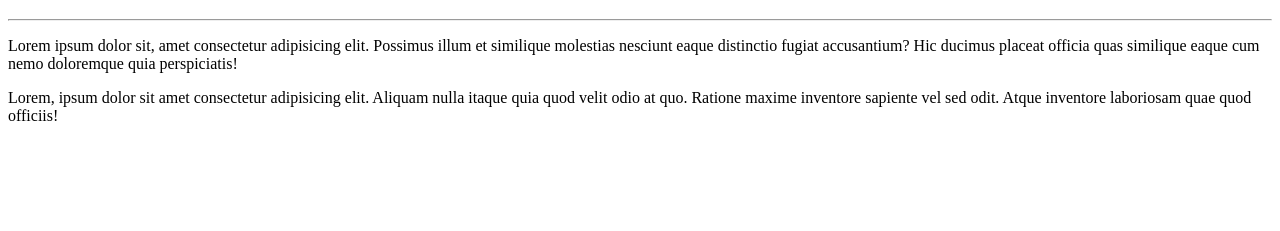
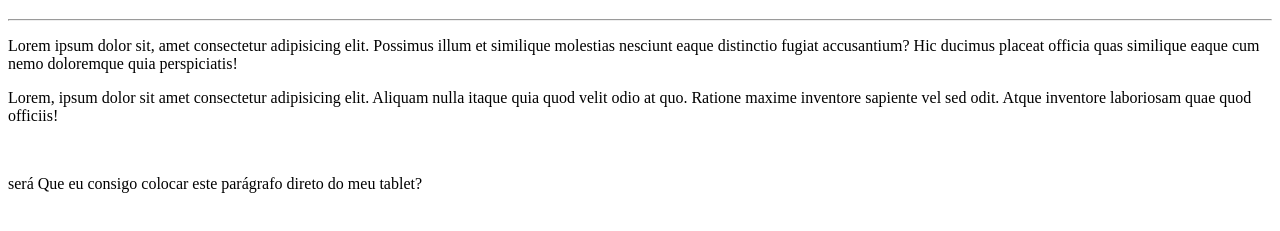
Before and after one commit to hackronnie/Ola-Mundo, a plain HTML site: page site-exemplo/index.html in a window 1280 px wide. Shown: the part 61-292 px from the top of the page. Drawn offline with Linux system fonts and the light colour scheme.

Commit message:
Atualizar o index.html

```diff
--- a/site-exemplo/index.html
+++ b/site-exemplo/index.html
@@ -12,6 +12,7 @@
      Possimus illum et similique molestias nesciunt eaque distinctio fugiat accusantium?
      Hic ducimus placeat officia quas similique eaque cum nemo doloremque quia perspiciatis!
    </p>
-   <p>Lorem, ipsum dolor sit amet consectetur adipisicing elit. Aliquam nulla itaque quia quod velit odio at quo. Ratione maxime inventore sapiente vel sed odit. Atque inventore laboriosam quae quod officiis!</p>
+   <p>Lorem, ipsum dolor sit amet consectetur adipisicing elit. Aliquam nulla itaque quia quod velit odio at quo. Ratione maxime inventore sapiente vel sed odit. Atque inventore laboriosam quae quod officiis!</p><br>
+<p>será Que eu consigo colocar este parágrafo direto do meu tablet?</p>
 </body>
 </html>
```
